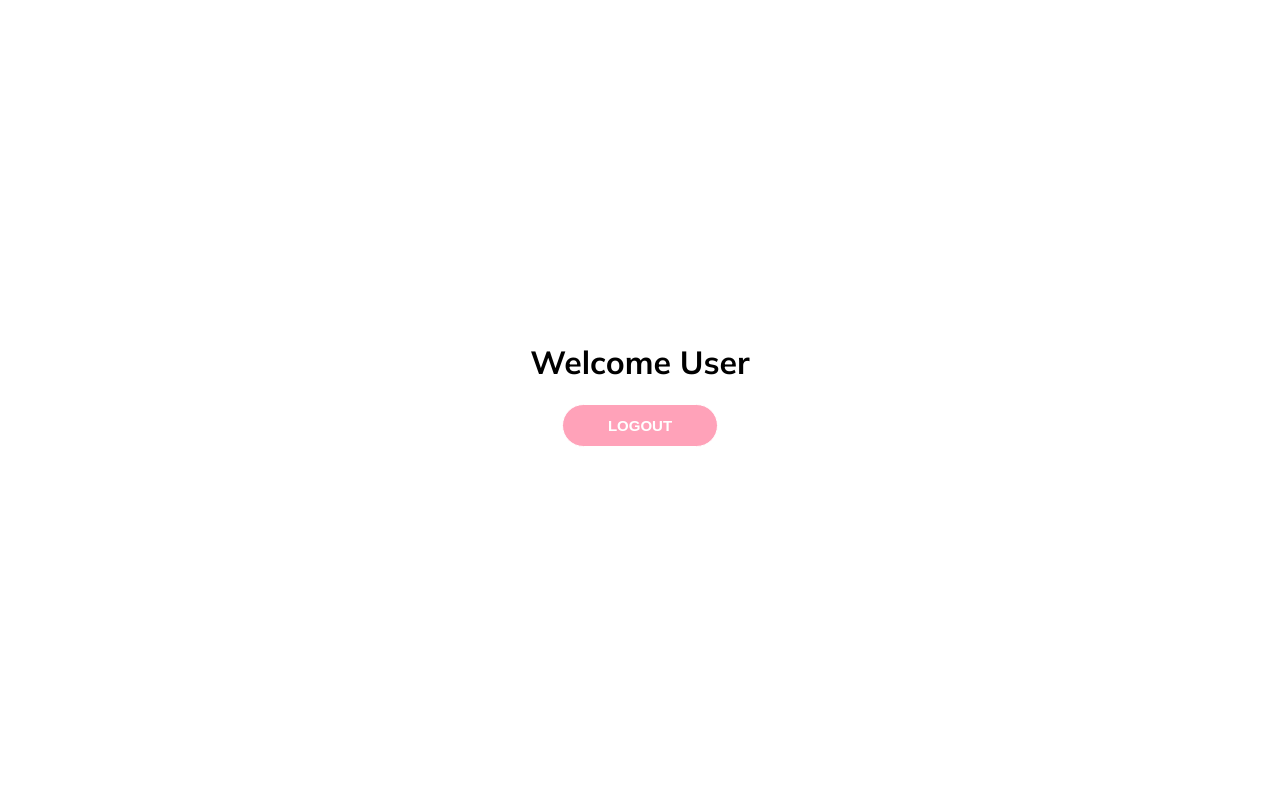
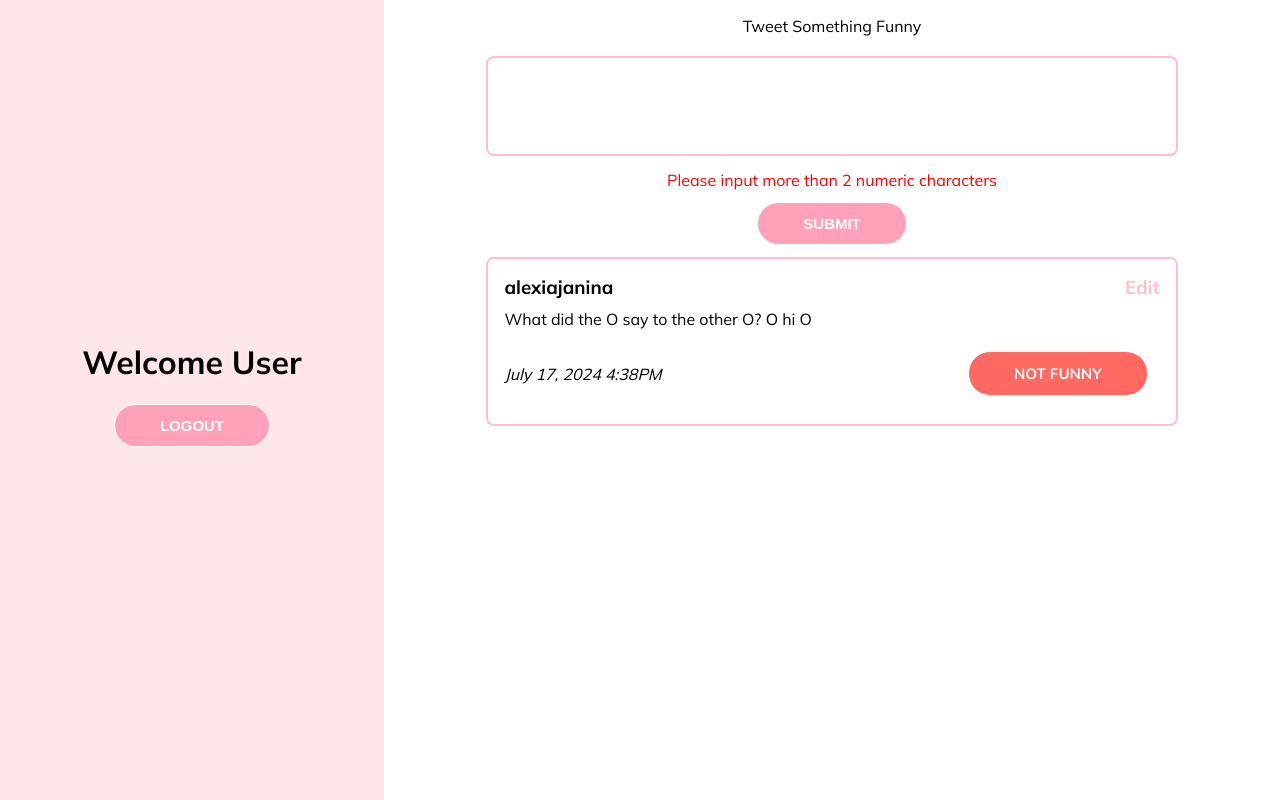
Before and after one commit to kmmytn/Milestone02, a website: page public/user.html in a window 1280 px wide. Drawn offline with Linux system fonts and the light colour scheme; no server answers.

Commit message:
user front-end

```diff
--- /dev/null
+++ b/public/user.css
@@ -0,0 +1,89 @@
+body {
+    margin: 0;
+    width: 100%;
+}
+
+h1 {
+    margin-bottom: 10px;
+}
+
+.left-container {
+    text-align: center;
+    display: flex;
+    justify-content: center;
+    align-items: center;
+    height: 100vh;
+    margin: 0;
+    flex-direction: column;
+    width: 30%;
+    background-color: #FFE7E9;
+}
+
+.feed {
+    width: 70%;
+    text-align: center;
+    display: flex;
+    flex-direction: column;
+    height: 100vh;
+    padding: 1rem;
+}
+
+textarea {
+    border: 2px solid pink;
+    border-radius: 8px;
+    resize: none;
+    width: 80%;
+    height: 100px;
+}
+
+.feed-error-message {
+    color: red;
+    margin-top: 10px;
+}
+
+#posts-container {
+    display: flex;
+    justify-content: center;
+    flex-wrap: wrap;
+}
+
+.post {
+    border: 2px solid pink;
+    border-radius: 8px;
+    padding: 1rem;
+    width: 80%;
+    text-align: justify;
+}
+
+.post-header {
+    display: flex;
+    flex-direction: row;
+    justify-content: space-between;
+    align-items: center;
+}
+
+.edit-btn {
+    color: pink;
+    cursor: pointer;
+}
+
+.post-text {
+    margin-top: 10px;
+}
+
+.post-details {
+    margin-top: 10px;
+    display: flex;
+    flex-direction: row;
+    justify-content: space-between;
+    align-items: center;
+}
+
+.post-date {
+    font-style: italic;
+}
+
+.post-category {
+    font-weight: bold;
+    cursor: default;
+}
--- a/public/user.html
+++ b/public/user.html
@@ -7,26 +7,39 @@
 
     <!-- link css -->
     <link rel="stylesheet" href="style.css">
-    <style>
-        body {
-            display: flex;
-            justify-content: center;
-            align-items: center;
-            height: 100vh;
-            margin: 0;
-            flex-direction: column;
-        }
-        h1 {
-            margin-bottom: 10px;
-        }
-    </style>
+    <link rel="stylesheet" href="user.css">
 </head>
 <body>
-    <h1>Welcome User</h1>
+    <div class="left-container">
+        <h1>Welcome User</h1>
+        <button class="logoutbtn btn bkg">Logout</button>
+    </div>
+    <div class="feed">
+        <form id="user-form">
+            <label for="user-input">Tweet Something Funny</label><br><br>
+            <textarea id="user-input" name="user-input" required></textarea><br>
+            <p class="feed-error-message">Please input more than 2 numeric characters</p>
+            <button class="btn bkg" type="submit">Submit</button>
+        </form>
 
-    <button class="logoutbtn btn bkg">Logout</button>
+        <div id="posts-container">
+            <div class="post">
+                <div class="post-header">
+                    <h3>alexiajanina</h3>
+                    <h3 class="edit-btn">Edit</h3>
+                </div>
+                <p class="post-text">What did the O say to the other O? O hi O</p>
+                <div class="post-details">
+                    <p class="post-date">July 17, 2024 4:38PM</p>
+                    <p class="post-category btn bkg">Not Funny</p>
+                </div>
+            </div>
+        </div>
+    </div>
+
 
     <!-- link script -->
     <script src="./logout.js"></script>
+    <script src="./user.js"></script>
 </body>
 </html>
--- /dev/null
+++ b/public/user.js
@@ -0,0 +1,57 @@
+document.addEventListener("DOMContentLoaded", function() {
+    // Select all elements with the class .post-category
+    var postCategories = document.querySelectorAll('.post-category');
+
+    // Iterate over each element
+    postCategories.forEach(function(postCategory) {
+        // Get the text content of the current element
+        var content = postCategory.textContent.trim();
+
+        // Change background color based on content
+        if (content === "Funny") {
+            postCategory.style.backgroundColor = "#BFD58E"; // Greenish color for Funny
+        } else if (content === "Not Funny") {
+            postCategory.style.backgroundColor = "#FF6961"; // Reddish color for Not Funny
+        }
+    });
+
+    // Function to toggle edit mode
+    function toggleEditMode(event) {
+        const postContainer = event.target.closest('.post');
+        const postText = postContainer.querySelector('.post-text');
+        const originalText = postText.textContent;
+
+        // Check if a textarea already exists
+        let existingTextarea = document.querySelector('.edit-textarea');
+        if (!existingTextarea) {
+            // Create a new textarea if it doesn't exist
+            existingTextarea = document.createElement('textarea');
+            existingTextarea.value = originalText;
+            existingTextarea.classList.add('edit-textarea');
+            existingTextarea.addEventListener('keydown', handleSave);
+            postContainer.insertBefore(existingTextarea, postText);
+        } else {
+            // Reuse the existing textarea
+            existingTextarea.value = originalText;
+        }
+
+        // Hide the original post text
+        postText.style.display = 'none';
+    }
+
+    // Function to handle saving changes
+    function handleSave(event) {
+        if (event.key === 'Enter') {
+            event.preventDefault();
+            const postContainer = event.target.closest('.post');
+            const postText = postContainer.querySelector('.post-text');
+            postText.textContent = event.target.value;
+            postText.style.display = '';
+            event.target.remove();
+        }
+    }
+
+    // Attach click event listener to edit buttons
+    const editButtons = document.querySelectorAll('.edit-btn');
+    editButtons.forEach(button => button.addEventListener('click', toggleEditMode));
+});
```
Also changed, not shown: public/admin.html (+1 -13 lines).
